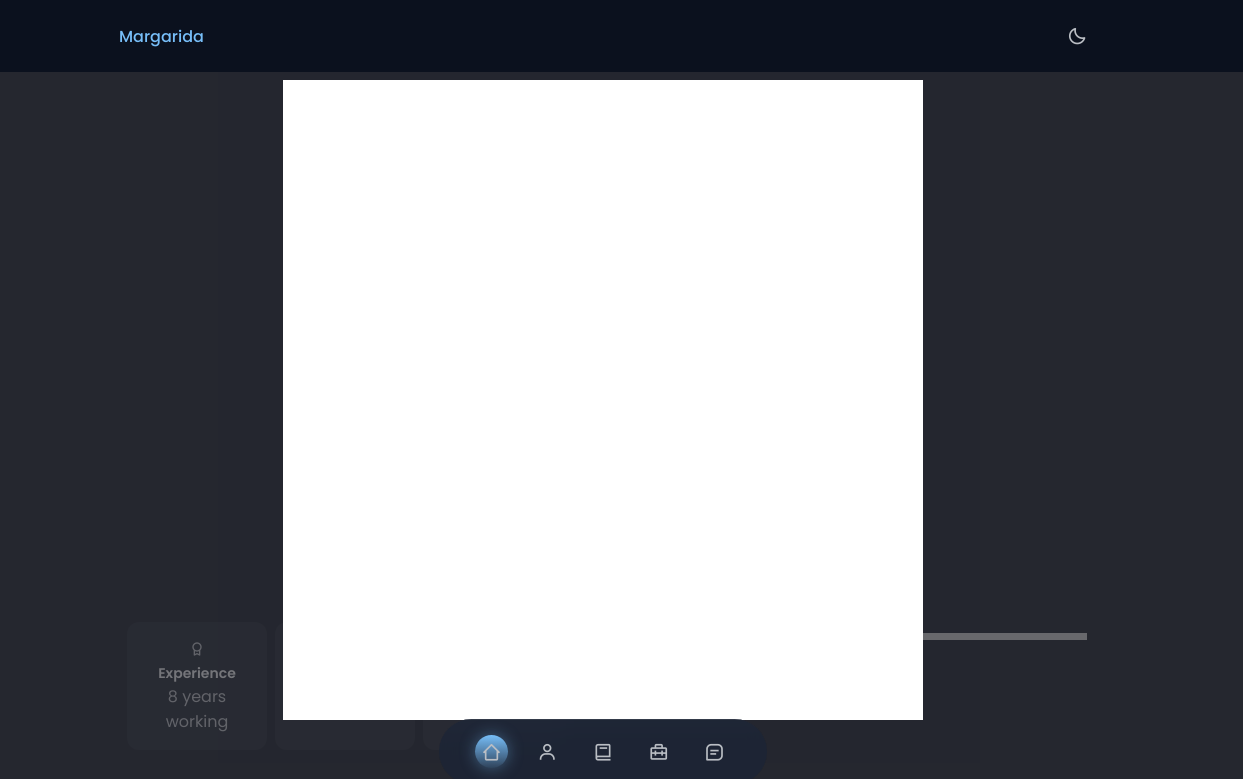
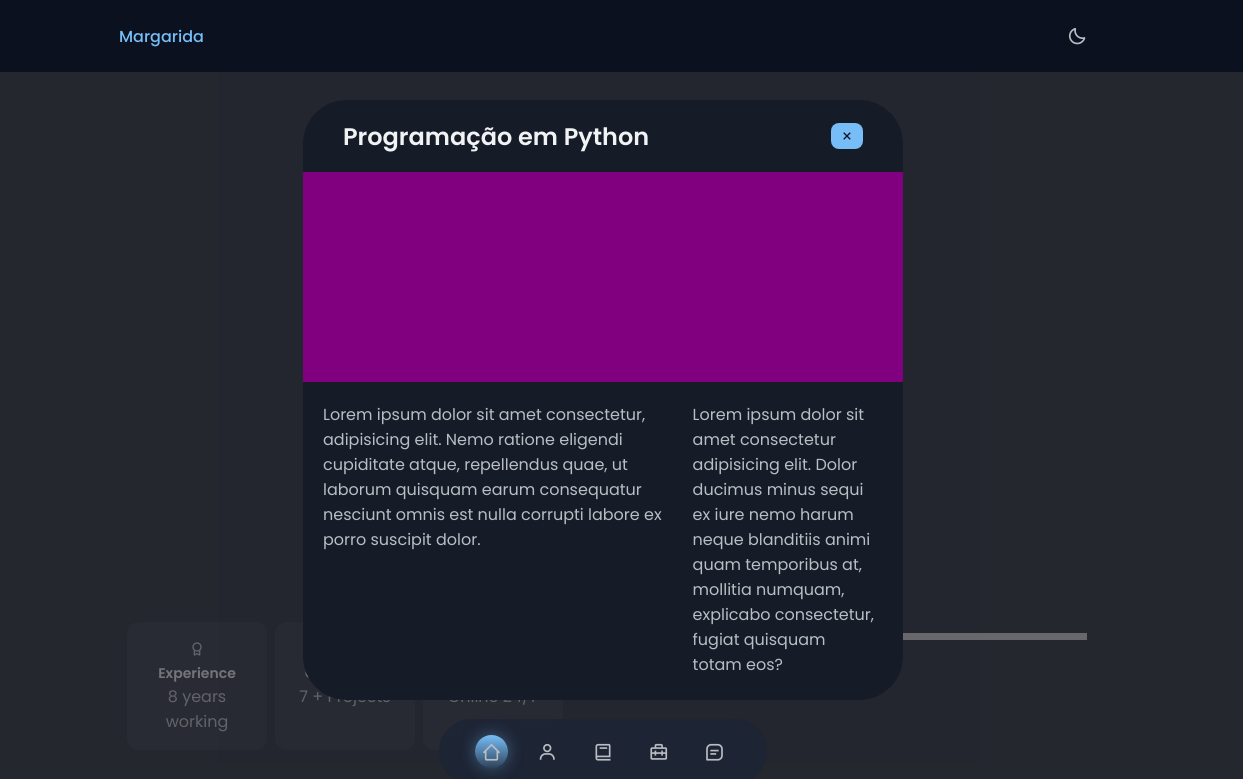
Before and after one commit to NEECIST/WsWebDev2.0, a plain HTML site: page index.html in a window 1280 px wide. Shown: the top 779 px of the page, 37-1280 px from the left. Drawn offline with nearby package versions, Linux system fonts and the light colour scheme; placeholder pictures from the web are drawn by us.

Commit message:
Added popout box structure. Missing JS and some CSS

```diff
--- a/assets/css/styles.css
+++ b/assets/css/styles.css
@@ -500,15 +500,62 @@ body.light-theme{
   top: 0;
   display: flex;
   align-items: center;
+  justify-content: center;
 }
 
 .popout__item{
   position: absolute;
-  width: 50vw;
-  height: 50vw;
+  width: 75vh;
+  height: 75vh;
   background: white;
-  left: 25vw;
   margin: auto;
+  background-color: var(--container-color);
+  border-radius: 2.7rem;
+  display: flex;
+
+  flex-direction: column;
+}
+.popout__header{
+  display: flex;
+  height: fit-content;
+  width: 100%;
+  align-items: center;
+  justify-content: space-between;
+  height: 12%;
+}
+
+.popout__header > i{
+  margin: 0 40px;
+  cursor: pointer;
+  padding: 0.3rem 0.5rem;
+  font-weight: var(--font-medium);
+  border-radius: 0.5rem;
+  background-color: var(--first-color);
+  color: var(--body-color);
+  right: 0%;
+}
+
+.popout__title{
+  margin: 0 40px;
+
+  font-size: var(--body-font);
+}
+.popout__carrousel{
+  height: 35%;
+  width: 100%;
+  background-color: purple;
+
+}
+.popout__main{
+  width: 100%;
+  display: flex;
+  padding: 20px;
+}
+.popout__text{
+  width: 66%;
+}
+.popout__links{
+  width: 33%;
 }
 
 /*=============== TESTIMONIAL ===============*/
--- a/index.html
+++ b/index.html
@@ -1,20 +1,20 @@
 <!DOCTYPE html>
 <html lang="en">
   <head>
-        <meta charset="UTF-8">
-        <meta name="viewport" content="width=device-width, initial-scale=1.0">
+    <meta charset="UTF-8" />
+    <meta name="viewport" content="width=device-width, initial-scale=1.0" />
 
     <!--=============== FAVICON ===============-->
-        <link rel="shortcut icon" href="assets/img/favicon.png" type="image/x-icon">
+    <link rel="shortcut icon" href="assets/img/favicon.png" type="image/x-icon" />
 
     <!--=============== BOXICONS ===============-->
-        <link href='https://unpkg.com/boxicons@2.1.2/css/boxicons.min.css' rel='stylesheet'>
+    <link href="https://unpkg.com/boxicons@2.1.2/css/boxicons.min.css" rel="stylesheet" />
 
     <!--=============== SWIPER CSS ===============-->
-        <link rel="stylesheet" href="assets/css/swiper-bundle.min.css">
+    <link rel="stylesheet" href="assets/css/swiper-bundle.min.css" />
 
     <!--=============== CSS ===============-->
-        <link rel="stylesheet" href="assets/css/styles.css">
+    <link rel="stylesheet" href="assets/css/styles.css" />
 
     <title>My Portfolio</title>
   </head>
@@ -24,41 +24,41 @@
       <nav class="nav container">
         <a href="#" class="nav__logo">Margarida</a>
         <div class="nav__menu">
-                    <ul class="nav__list" >
+          <ul class="nav__list">
             <li class="nav__item">
               <a href="#home" class="nav__link active-link">
-                                <i class='bx bx-home-alt-2'></i>
+                <i class="bx bx-home-alt-2"></i>
               </a>
             </li>
 
             <li class="nav__item">
               <a href="#about" class="nav__link">
-                                <i class='bx bx-user'></i>
+                <i class="bx bx-user"></i>
               </a>
             </li>
 
             <li class="nav__item">
               <a href="#skills" class="nav__link">
-                                <i class='bx bx-book'></i>
+                <i class="bx bx-book"></i>
               </a>
             </li>
 
             <li class="nav__item">
               <a href="#work" class="nav__link">
-                                <i class='bx bx-briefcase-alt-2'></i>
+                <i class="bx bx-briefcase-alt-2"></i>
               </a>
             </li>
 
             <li class="nav__item">
               <a href="#contact" class="nav__link">
-                                <i class='bx bx-message-square-detail'></i>
+                <i class="bx bx-message-square-detail"></i>
               </a>
             </li>
           </ul>
         </div>
 
         <!-- Theme change button -->
-                <i class='bx bx-moon change-theme' id="theme-button"></i>
+        <i class="bx bx-moon change-theme" id="theme-button"></i>
       </nav>
     </header>
 
@@ -81,8 +81,7 @@
             <h3 class="home__education">an Electrical and Computer Engineering Student @IST</h3>
 
             <div class="home__buttons">
-                            <a download="" href="assets/pdf/CV-MargaridaPereira.pdf" class="button button--ghost">
-                                Download CV </a>
+              <a download="" href="assets/pdf/CV-MargaridaPereira.pdf" class="button button--ghost"> Download CV </a>
               <a href="#about" class="button">About Me</a>
             </div>
           </div>
@@ -95,10 +94,8 @@
         <h2 class="section__title">About me</h2>
 
         <div class="about__container container grid">
-
           <div class="about__data">
             <div class="about__info">
-
               <div class="about__box">
                 <i class="bx bx-award"></i>
                 <h3 class="about__title">Experience</h3>
@@ -118,16 +115,12 @@
               </div>
             </div>
 
-                            <p class="about__description">
-                                Frontend developer, I create web pages with UI / UX user interface,
-                                I have years of experience and many clients are happy
-                                with the projects carried out.
-                            </p>
+            <p class="about__description">Frontend developer, I create web pages with UI / UX user interface, I have years of experience and many clients are happy with the projects carried out.</p>
 
             <a href="#contact" class="button">Contact Me</a>
           </div>
           <div class="about__data">
-                        <img src="https://via.placeholder.com/600/009DE0/ffffff?text=NEEC+IST">
+            <img src="https://via.placeholder.com/600/009DE0/ffffff?text=NEEC+IST" />
           </div>
         </div>
       </section>
@@ -142,11 +135,9 @@
             <h3 class="skills__title">Frontend developer</h3>
 
             <div class="skills__box">
-
               <div class="skills__group">
-
                 <div class="skills__data">
-                                    <i class="bx bxs-badge-check" ></i>
+                  <i class="bx bxs-badge-check"></i>
 
                   <div>
                     <h3 class="skills__name">HTML</h3>
@@ -155,7 +146,7 @@
                 </div>
 
                 <div class="skills__data">
-                                    <i class="bx bxs-badge-check" ></i>
+                  <i class="bx bxs-badge-check"></i>
 
                   <div>
                     <h3 class="skills__name">CSS</h3>
@@ -164,20 +155,18 @@
                 </div>
 
                 <div class="skills__data">
-                                    <i class="bx bxs-badge-check" ></i>
+                  <i class="bx bxs-badge-check"></i>
 
                   <div>
                     <h3 class="skills__name">JS</h3>
                     <span class="skills__level">Intermediate</span>
                   </div>
                 </div>
-
               </div>
 
               <div class="skills__group">
-
                 <div class="skills__data">
-                                    <i class="bx bxs-badge-check" ></i>
+                  <i class="bx bxs-badge-check"></i>
 
                   <div>
                     <h3 class="skills__name">Bootstrap</h3>
@@ -186,7 +175,7 @@
                 </div>
 
                 <div class="skills__data">
-                                    <i class="bx bxs-badge-check" ></i>
+                  <i class="bx bxs-badge-check"></i>
 
                   <div>
                     <h3 class="skills__name">Git</h3>
@@ -195,27 +184,23 @@
                 </div>
 
                 <div class="skills__data">
-                                    <i class="bx bxs-badge-check" ></i>
+                  <i class="bx bxs-badge-check"></i>
 
                   <div>
                     <h3 class="skills__name">React</h3>
                     <span class="skills__level">Intermediate</span>
                   </div>
                 </div>
-
               </div>
-
             </div>
           </div>
           <div class="skills__content">
             <h3 class="skills__title">Backend developer</h3>
 
             <div class="skills__box">
-
               <div class="skills__group">
-
                 <div class="skills__data">
-                                    <i class="bx bxs-badge-check" ></i>
+                  <i class="bx bxs-badge-check"></i>
 
                   <div>
                     <h3 class="skills__name">PHP</h3>
@@ -224,7 +209,7 @@
                 </div>
 
                 <div class="skills__data">
-                                    <i class="bx bxs-badge-check" ></i>
+                  <i class="bx bxs-badge-check"></i>
 
                   <div>
                     <h3 class="skills__name">Node Js</h3>
@@ -233,20 +218,18 @@
                 </div>
 
                 <div class="skills__data">
-                                    <i class="bx bxs-badge-check" ></i>
+                  <i class="bx bxs-badge-check"></i>
 
                   <div>
                     <h3 class="skills__name">Python</h3>
                     <span class="skills__level">Intermediate</span>
                   </div>
                 </div>
-
               </div>
 
               <div class="skills__group">
-
                 <div class="skills__data">
-                                    <i class="bx bxs-badge-check" ></i>
+                  <i class="bx bxs-badge-check"></i>
 
                   <div>
                     <h3 class="skills__name">MySQL</h3>
@@ -255,16 +238,14 @@
                 </div>
 
                 <div class="skills__data">
-                                    <i class="bx bxs-badge-check" ></i>
+                  <i class="bx bxs-badge-check"></i>
 
                   <div>
                     <h3 class="skills__name">Firebase</h3>
                     <span class="skills__level">Intermediate</span>
                   </div>
                 </div>
-
               </div>
-
             </div>
           </div>
         </div>
@@ -283,75 +264,66 @@
         </div>
 
         <div class="work__container container grid">
-
           <div class="work__card mix web">
-                        <img src="assets/img/work1.jpg" alt="" class="work_img">
+            <img src="assets/img/work1.jpg" alt="" class="work_img" />
 
             <h3 class="work__title">Web design</h3>
 
-                        <a href="#" class="work__button">
-                            Demo <i class="bx bx-right-arrow-alt work__icon"></i>
-                        </a>
-
+            <a href="#" class="work__button"> Demo <i class="bx bx-right-arrow-alt work__icon"></i> </a>
           </div>
 
           <div class="work__card mix movil">
-                        <img src="assets/img/work2.jpg" alt="" class="work_img">
+            <img src="assets/img/work2.jpg" alt="" class="work_img" />
 
             <h3 class="work__title">App movil</h3>
 
-                        <a href="#" class="work__button">
-                            Demo <i class="bx bx-right-arrow-alt work__icon"></i>
-                        </a>
-
+            <a href="#" class="work__button"> Demo <i class="bx bx-right-arrow-alt work__icon"></i> </a>
           </div>
 
           <div class="work__card mix design">
-                        <img src="assets/img/work3.jpg" alt="" class="work_img">
+            <img src="assets/img/work3.jpg" alt="" class="work_img" />
 
             <h3 class="work__title">Brand design</h3>
 
-                        <a href="#" class="work__button">
-                            Demo <i class="bx bx-right-arrow-alt work__icon"></i>
-                        </a>
-
+            <a href="#" class="work__button"> Demo <i class="bx bx-right-arrow-alt work__icon"></i> </a>
           </div>
 
           <div class="work__card mix web">
-                        <img src="assets/img/work4.jpg" alt="" class="work_img">
+            <img src="assets/img/work4.jpg" alt="" class="work_img" />
 
             <h3 class="work__title">Web design</h3>
 
-                        <a href="#" class="work__button">
-                            Demo <i class="bx bx-right-arrow-alt work__icon"></i>
-                        </a>
-
+            <a href="#" class="work__button"> Demo <i class="bx bx-right-arrow-alt work__icon"></i> </a>
           </div>
 
           <div class="work__card mix movil">
-                        <img src="assets/img/work5.jpg" alt="" class="work_img">
+            <img src="assets/img/work5.jpg" alt="" class="work_img" />
 
             <h3 class="work__title">App movil</h3>
 
-                        <a href="#" class="work__button">
-                            Demo <i class="bx bx-right-arrow-alt work__icon"></i>
-                        </a>
-
+            <a href="#" class="work__button"> Demo <i class="bx bx-right-arrow-alt work__icon"></i> </a>
           </div>
-
         </div>
         <div class="popout__container">
           <div class="popout__item card1">
-
+            <div class="popout__header">
+              <div class="popout__title">
+                <h1>Programação em Python</h1>
               </div>
-                    <div class="popout__item card1">
-
+              <i class="bx bx-x"></i>
             </div>
-                    <div class="popout__item card1">
-
+            <div class="popout__carrousel"></div>
+            <div class="popout__main">
+              <div class="popout__text">
+                Lorem ipsum dolor sit amet consectetur, adipisicing elit. Nemo ratione eligendi cupiditate atque, repellendus quae, ut laborum quisquam earum consequatur nesciunt omnis est nulla
+                corrupti labore ex porro suscipit dolor.
+              </div>
+              <div class="popout__links">
+                  Lorem ipsum dolor sit amet consectetur adipisicing elit. Dolor ducimus minus sequi ex iure nemo harum neque blanditiis animi quam temporibus at, mollitia numquam, explicabo consectetur, fugiat quisquam totam eos?
               </div>
             </div>
-
+          </div>
+        </div>
       </section>
 
       <!--=============== CONTACT ===============-->
@@ -365,42 +337,40 @@
 
             <div class="contact__info">
               <div class="contact__card">
-                                <i class='bx bx-envelope'></i>
+                <i class="bx bx-envelope"></i>
                 <h3 class="contact__card-title">Email</h3>
                 <span class="contact__card-data">margaridaaranhapereira@gmail.com</span>
-                                <a href="" target="_blank" class="contact__button">Write me <i class='bx bx-right-arrow-alt' ></i> </a>
+                <a href="" target="_blank" class="contact__button">Write me <i class="bx bx-right-arrow-alt"></i> </a>
               </div>
 
               <div class="contact__card">
-                                <i class='bx bxl-whatsapp' ></i>
+                <i class="bx bxl-whatsapp"></i>
                 <h3 class="contact__card-title">Whatsapp</h3>
                 <span class="contact__card-data">(+351) 919 186 457</span>
-                                <a href="" target="_blank" class="contact__button">Write me <i class='bx bx-right-arrow-alt' ></i> </a>
+                <a href="" target="_blank" class="contact__button">Write me <i class="bx bx-right-arrow-alt"></i> </a>
               </div>
 
               <div class="contact__card">
-                                <i class='bx bxl-messenger' ></i>
+                <i class="bx bxl-messenger"></i>
                 <h3 class="contact__card-title">Messenger</h3>
                 <span class="contact__card-data">?</span>
-                                <a href="" target="_blank" class="contact__button">Write me <i class='bx bx-right-arrow-alt' ></i> </a>
+                <a href="" target="_blank" class="contact__button">Write me <i class="bx bx-right-arrow-alt"></i> </a>
               </div>
             </div>
-
           </div>
 
           <div class="contact_content">
             <h3 class="contact__title">Write me your project</h3>
 
             <form action="" class="contact__form">
-
               <div class="contact__form-div">
                 <label for="" class="contact__form-tag">Name: </label>
-                                <input type="text" placeholder="Insert your name" class="contact__form-input">
+                <input type="text" placeholder="Insert your name" class="contact__form-input" />
               </div>
 
               <div class="contact__form-div">
                 <label for="" class="contact__form-tag">Mail: </label>
-                                <input type="email" placeholder="Insert your email" class="contact__form-input">
+                <input type="email" placeholder="Insert your email" class="contact__form-input" />
               </div>
 
               <div class="contact__form-div contact__form-area">
@@ -408,9 +378,7 @@
                 <textarea name="" id="" cols="30" rows="10" placeholder="Insert your message" class="contact__form-input"></textarea>
               </div>
               <button class="button">Send Message</button>
-
             </form>
-
           </div>
         </div>
       </section>
@@ -442,10 +410,7 @@
           </a>
         </ul>
 
-                <span class="footer__copy">
-                    &#169; Margarida. All rigths reserved
-                </span>
-
+        <span class="footer__copy"> &#169; Margarida. All rigths reserved </span>
       </div>
     </footer>
 
```
Lines whose indentation alone changed are shown as unchanged.
